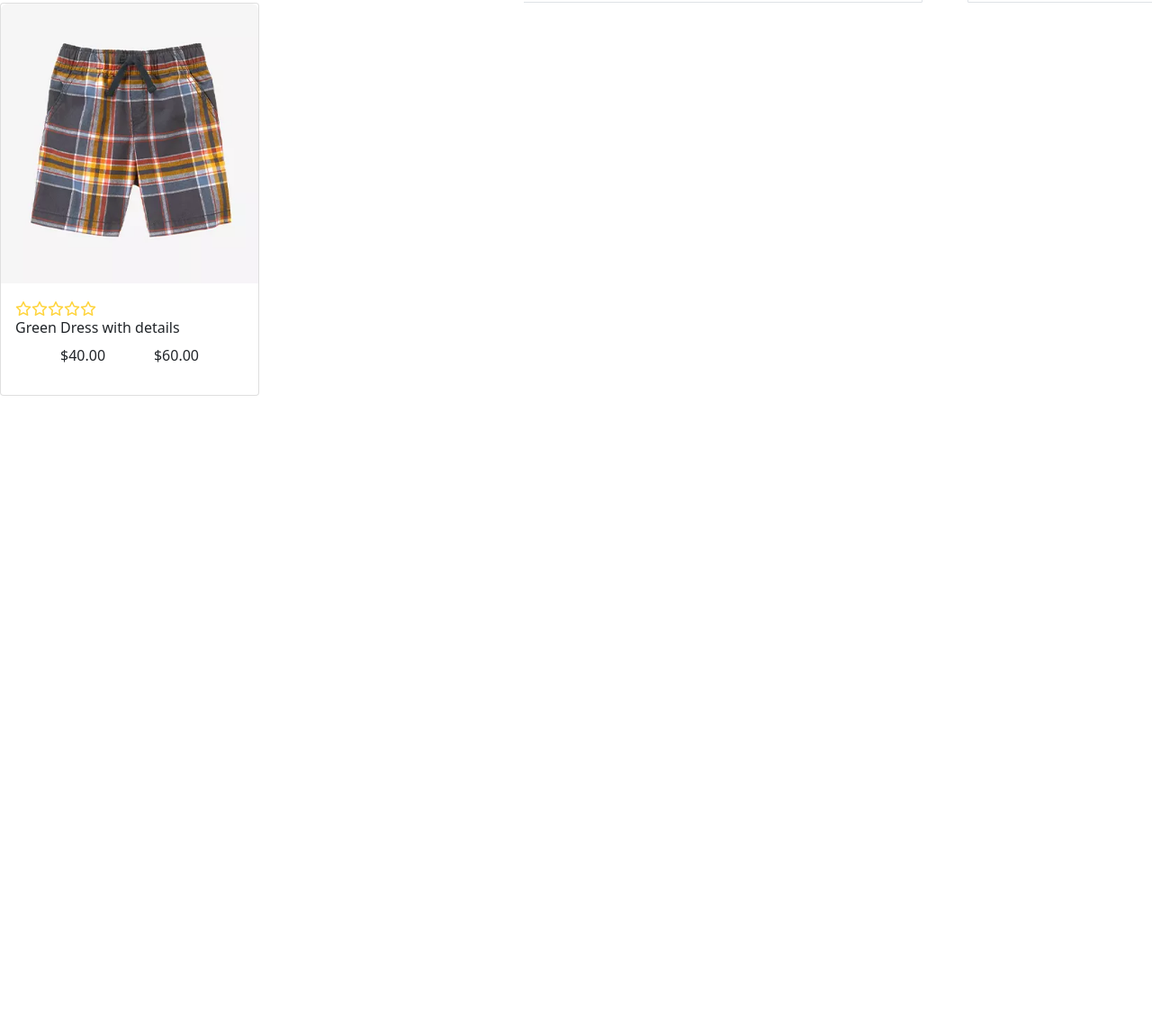
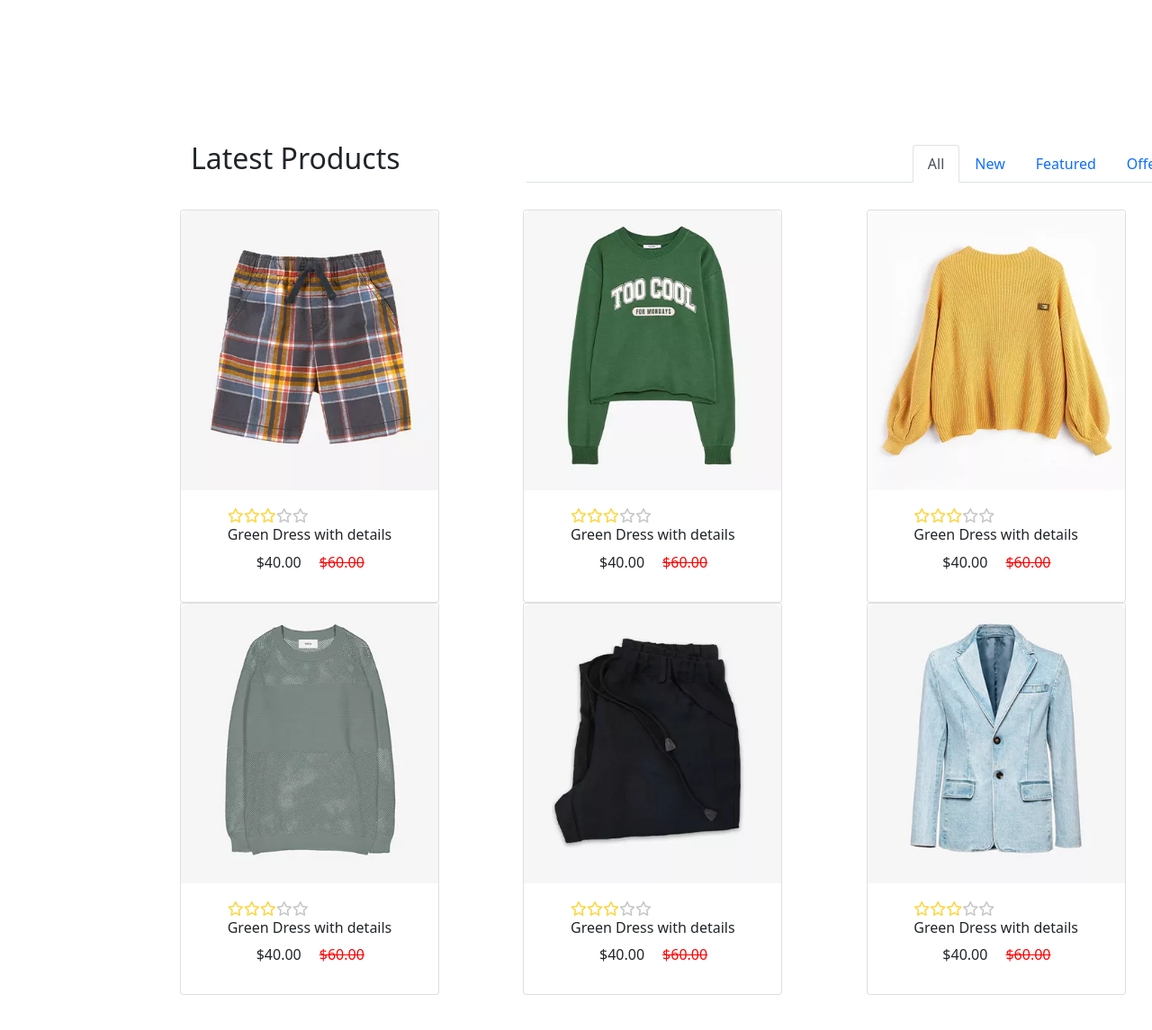
Before and after one commit to damirof/Front_Project, a plain HTML site: page Estore/index.html in a window 1280 px wide. Shown: the part 1501-2646 px from the top of the page at 90% size. Before the commit the page ends 1941 px from the top, so only its background shows below. Drawn offline with nearby package versions, Linux system fonts and the light colour scheme.

Commit message:
products started

```diff
--- a/Estore/assets/css/style.css
+++ b/Estore/assets/css/style.css
@@ -8,7 +8,8 @@ html{
     width: 1520px;
 }
 .nav_area{
-    width:100%;
+    width: 1520px;
+    display: flex;
     position: fixed;
     background-color: white;
 }
@@ -167,21 +168,34 @@ width: 100%;
     height: 300px;
     border-radius: 20px;
 }
-#product{
+.product_area{
     display: flex;
     justify-content: space-between;
+    justify-content: center;
     align-items: center;
     flex-wrap: wrap;
-    padding: 0 140px;
+    padding: 200px;
     gap: 30px;
 }
 .container{
-    max-width: 1170px   ;
+    max-width: 1170px;
+    margin: 0 auto;
+}
+.card{
+    z-index: -1;
+    display: flex;
+    align-items: center;
+    justify-content: center;
+    column-gap: 30px
+    padding: 20px;
 }
 .price_list{
     display: flex;
-    justify-content: space-between;
     align-items: center;
-    padding: 0 50px;
     list-style-type: none;
+    gap: 20px;
 }
+.disline{
+    text-decoration: line-through red;
+    color: red;
+}
--- a/Estore/index.html
+++ b/Estore/index.html
@@ -88,9 +88,8 @@
         </div>
      </section>
        <section class="product_area">
-        <div class="container">
+        <div class="container product">
             <div class="row product-btn d-flex justify-content-end align-items-end">
-                <!-- Section Tittle -->
                 <div class="col-xl-4 col-lg-5 col-md-5">
                     <div class="section-tittle mb-30">
                         <h2>Latest Products</h2>
@@ -111,29 +110,100 @@
             </div>
         </div>
         <div class="row">
-            <div class="col-4"><div class="card" style="width: 18rem;">
+            <div class="col-4">
+                <div class="card" style="width: 18rem;">
                 <img src="./assets/images/product1.png.webp" class="card-img-top" alt="...">
                 <div class="card-body">
-                    <i class="fa-regular fa-star" style="color: #FFD43B;"></i><i class="fa-regular fa-star" style="color: #FFD43B;"></i><i class="fa-regular fa-star" style="color: #FFD43B;"></i><i class="fa-regular fa-star" style="color: #FFD43B;"></i><i class="fa-regular fa-star" style="color: #FFD43B;"></i>
+                   <div class="rating">
+                    <i class="fa-regular fa-star" style="color: #FFD43B;"></i><i class="fa-regular fa-star" style="color: #FFD43B;"></i><i class="fa-regular fa-star" style="color: #FFD43B;"></i><i class="fa-regular fa-star" style="color: #c5c5c5;"></i><i class="fa-regular fa-star" style="color: #c5c5c5;"></i>
+                   </div>
                   <h6 class="card-title">Green Dress with details</h6>
                   <div>
                     <ul class="price_list">
                         <li>$40.00</li>
-                        <li class="discount">$60.00</li>
+                        <li class="disline">$60.00</li>
+                    </ul>
+                  </div>
+                </div>
+              </div>
+            </div>
+            <div id="card_area" class="col-4"><div class="card" style="width: 18rem;">
+                <img src="./assets/images/product2.png.webp" class="card-img-top" alt="...">
+                <div class="card-body">
+                   <div class="rating">
+                    <i class="fa-regular fa-star" style="color: #FFD43B;"></i><i class="fa-regular fa-star" style="color: #FFD43B;"></i><i class="fa-regular fa-star" style="color: #FFD43B;"></i><i class="fa-regular fa-star" style="color: #c5c5c5;"></i><i class="fa-regular fa-star" style="color: #c5c5c5;"></i>
+                   </div>
+                  <h6 class="card-title">Green Dress with details</h6>
+                  <div>
+                    <ul class="price_list">
+                        <li>$40.00</li>
+                        <li class="disline">$60.00</li>
                     </ul>
                   </div>
                 </div>
               </div></div>
-            <div class="col-4"></div>
-            <div class="col-4"></div>
-            <div class="col-4"></div>
-            <div class="col-4"></div>
-            <div class="col-4"></div>
+            <div id="card_area" class="col-4"><div class="card" style="width: 18rem;">
+                <img src="./assets/images/product3.png.webp" class="card-img-top" alt="...">
+                <div class="card-body">
+                   <div class="rating">
+                    <i class="fa-regular fa-star" style="color: #FFD43B;"></i><i class="fa-regular fa-star" style="color: #FFD43B;"></i><i class="fa-regular fa-star" style="color: #FFD43B;"></i><i class="fa-regular fa-star" style="color: #c5c5c5;"></i><i class="fa-regular fa-star" style="color: #c5c5c5;"></i>
+                   </div>
+                  <h6 class="card-title">Green Dress with details</h6>
+                  <div>
+                    <ul class="price_list">
+                        <li>$40.00</li>
+                        <li class="disline">$60.00</li>
+                    </ul>
+                  </div>
+                </div>
+              </div></div>
+            <div class="col-4"><div class="card" style="width: 18rem;">
+                <img src="./assets/images/product4.png.webp" class="card-img-top" alt="...">
+                <div class="card-body">
+                   <div class="rating">
+                    <i class="fa-regular fa-star" style="color: #FFD43B;"></i><i class="fa-regular fa-star" style="color: #FFD43B;"></i><i class="fa-regular fa-star" style="color: #FFD43B;"></i><i class="fa-regular fa-star" style="color: #c5c5c5;"></i><i class="fa-regular fa-star" style="color: #c5c5c5;"></i>
+                   </div>
+                  <h6 class="card-title">Green Dress with details</h6>
+                  <div>
+                    <ul class="price_list">
+                        <li>$40.00</li>
+                        <li class="disline">$60.00</li>
+                    </ul>
+                  </div>
+                </div>
+              </div></div>
+            <div class="col-4"><div class="card" style="width: 18rem;">
+                <img src="./assets/images/product5.png.webp" class="card-img-top" alt="...">
+                <div class="card-body">
+                   <div class="rating">
+                    <i class="fa-regular fa-star" style="color: #FFD43B;"></i><i class="fa-regular fa-star" style="color: #FFD43B;"></i><i class="fa-regular fa-star" style="color: #FFD43B;"></i><i class="fa-regular fa-star" style="color: #c5c5c5;"></i><i class="fa-regular fa-star" style="color: #c5c5c5;"></i>
+                   </div>
+                  <h6 class="card-title">Green Dress with details</h6>
+                  <div>
+                    <ul class="price_list">
+                        <li>$40.00</li>
+                        <li class="disline">$60.00</li>
+                    </ul>
+                  </div>
+                </div>
+              </div></div>
+            <div class="col-4"><div class="card" style="width: 18rem;">
+                <img src="./assets/images/product6.png.webp" class="card-img-top" alt="...">
+                <div class="card-body">
+                   <div class="rating">
+                    <i class="fa-regular fa-star" style="color: #FFD43B;"></i><i class="fa-regular fa-star" style="color: #FFD43B;"></i><i class="fa-regular fa-star" style="color: #FFD43B;"></i><i class="fa-regular fa-star" style="color: #c5c5c5;"></i><i class="fa-regular fa-star" style="color: #c5c5c5;"></i>
+                   </div>
+                  <h6 class="card-title">Green Dress with details</h6>
+                  <div>
+                    <ul class="price_list">
+                        <li>$40.00</li>
+                        <li class="disline">$60.00</li>
+                    </ul>
+                  </div>
+                </div>
+              </div></div>
         </div>
-
-
        </section>
-
 
 
 </body>
```
Also changed, not shown: Estore/assets/images/card-man.png.webp (added).
